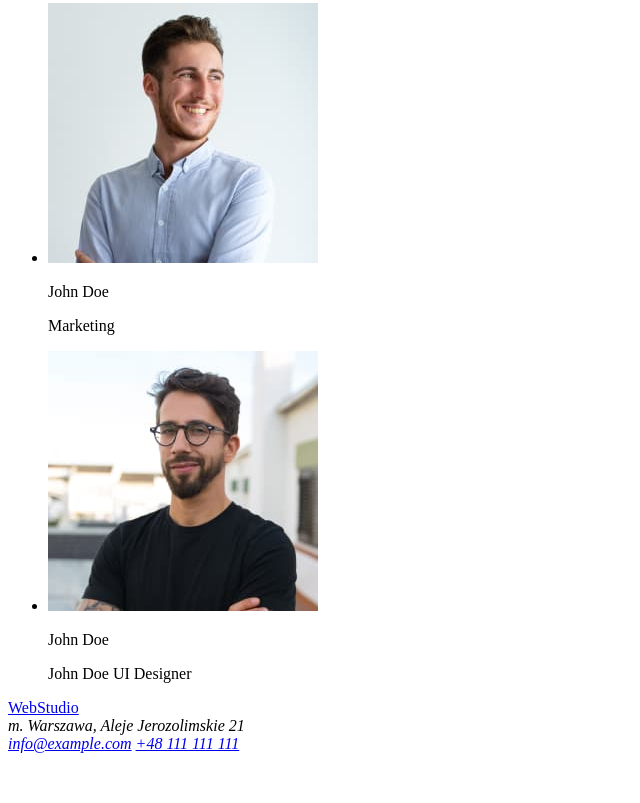
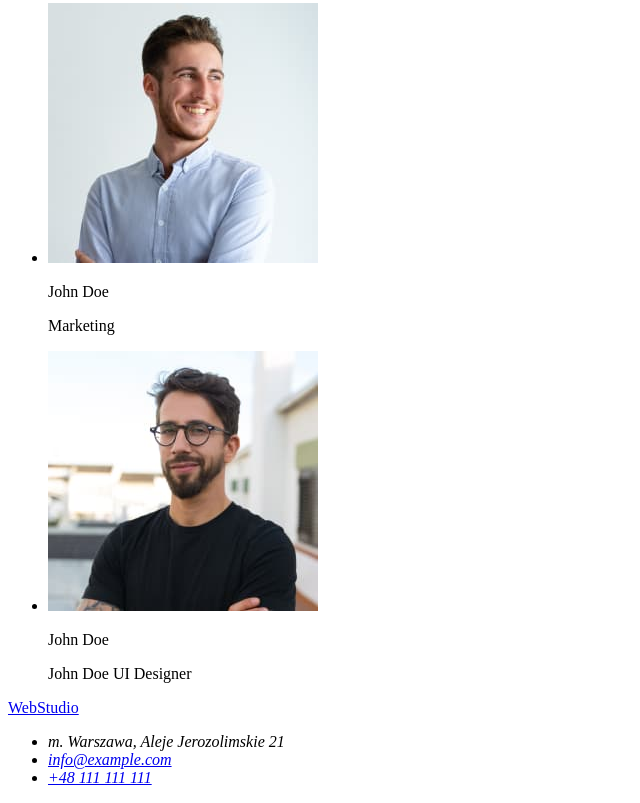
Before and after one commit to daszai/goit-markup-hw-03, a plain HTML site: page index.html in a window 1280 px wide. Shown: the part 2142-2945 px from the top of the page, without its empty margins (0-640 px from the left). Before the commit the page ends 2903 px from the top, so only its background shows below. Drawn offline with Linux system fonts and the light colour scheme.

Commit message:
Update index.html

```diff
--- a/index.html
+++ b/index.html
@@ -129,9 +129,11 @@
     <footer>
       <a href="#"><span>Web</span>Studio</a>
       <address>
-        <div>m. Warszawa, Aleje Jerozolimskie 21</div>
-        <a href="mailto:info@example.com">info@example.com</a>
-        <a href="tel:+48111111111">+48 111 111 111</a>
+        <ul>
+          <li>m. Warszawa, Aleje Jerozolimskie 21</li>
+          <li><a href="mailto:info@example.com">info@example.com</a></li>
+          <li><a href="tel:+48111111111">+48 111 111 111</a></li>
+        </ul>
       </address>
     </footer>
   </body>
```
